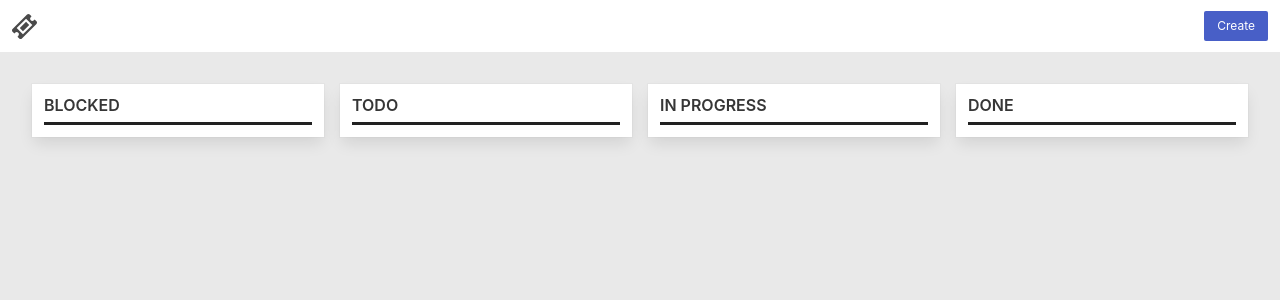
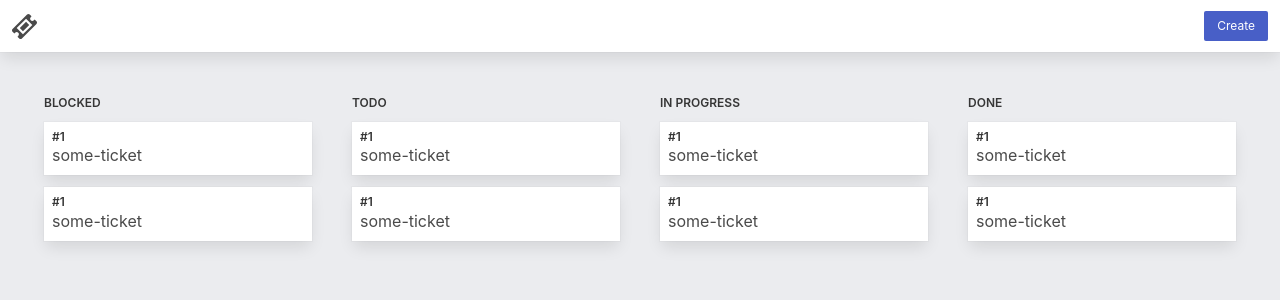
Before and after one commit to georgem00re/ticketing, a React (Vite) app in the folder react-app/: page / in a window 1280 px wide. Shown: the top 300 px of the page. Built offline with nearby package versions, Linux system fonts and the light colour scheme.

Commit message:
Create a TicketThumbnail component (#15)

```diff
--- a/react-app/src/components/Column.tsx
+++ b/react-app/src/components/Column.tsx
@@ -2,14 +2,15 @@
 import Divider from "./Divider";
 
 interface ColumnProps {
-	title: string
+	title: string,
+	children: JSX.Element
 }
 
-export default function Column({ title }: ColumnProps) {
+export default function Column({ title, children }: ColumnProps) {
 	return (
-		<div class="column has-background-white m-2 box">
-			<h1 class="title is-6 mb-2">{title}</h1>
-			<Divider color="#212121"/>
+		<div class="column has-background-light-grey m-2">
+			<h1 class="title is-7 mb-2">{title}</h1>
+			{children}
 		</div>
 	)
 }
--- a/react-app/src/components/NavigationBar.tsx
+++ b/react-app/src/components/NavigationBar.tsx
@@ -3,7 +3,7 @@ import { ImTicket } from "react-icons/im"
 
 export default function NavigationBar({ onCreateClicked }) {
 	return (
-		<nav class="navbar is-background-white">
+		<nav class="navbar is-background-white p-0 box">
 			<div class="navbar-brand">
 				<div class="navbar-item">
 					<ImTicket fontSize="25px"/>
--- /dev/null
+++ b/react-app/src/components/TicketThumbnail.tsx
@@ -0,0 +1,14 @@
+
+interface TicketThumbnailProps {
+	identifier: string
+	summary: string
+}
+
+export default function TicketThumbnail({ summary, identifier }) {
+	return (
+		<div class="box mt-3 mb-0 p-2 is-clickable">
+			<h1 class="title m-0 is-7">#{identifier}</h1>
+			<p class="content is-5">{summary}</p>
+		</div>
+	)
+}
--- a/react-app/src/main.tsx
+++ b/react-app/src/main.tsx
@@ -2,6 +2,7 @@ import ReactDOM from "react-dom/client";
 import Column from "./components/Column";
 import NavigationBar from "./components/NavigationBar.tsx";
 import CreateTicketModal from "./components/CreateTicketModal";
+import TicketThumbnail from "./components/TicketThumbnail";
 import { Fragment, useState } from "react";
 
 const columns = ["BLOCKED", "TODO", "IN PROGRESS", "DONE"]
@@ -16,7 +17,12 @@ export default function App() {
 			<CreateTicketModal active={ticketModalActive} onClose={() => setTicketModalActive(false)}/>
 			<div class="columns m-5">
 				{columns.map((str, index) => {
-					return <Column title={str}/>
+					return (
+						<Column title={str}>
+							<TicketThumbnail identifier={1} summary={"some-ticket"}/>
+							<TicketThumbnail identifier={1} summary={"some-ticket"}/>
+						</Column>
+					)
 				})}
 			</div>
 		</Fragment>
--- a/react-app/src/styles/main.scss
+++ b/react-app/src/styles/main.scss
@@ -6,5 +6,9 @@ $box-radius: 0px;
 body {
 	min-height: 100vh;
 	padding: 0px;
-	background-color: #E9E9E9;
+	background-color: #EBECEF;
 }
+
+.has-background-light-grey {
+	background-color: #EBECEF;
+}
```
